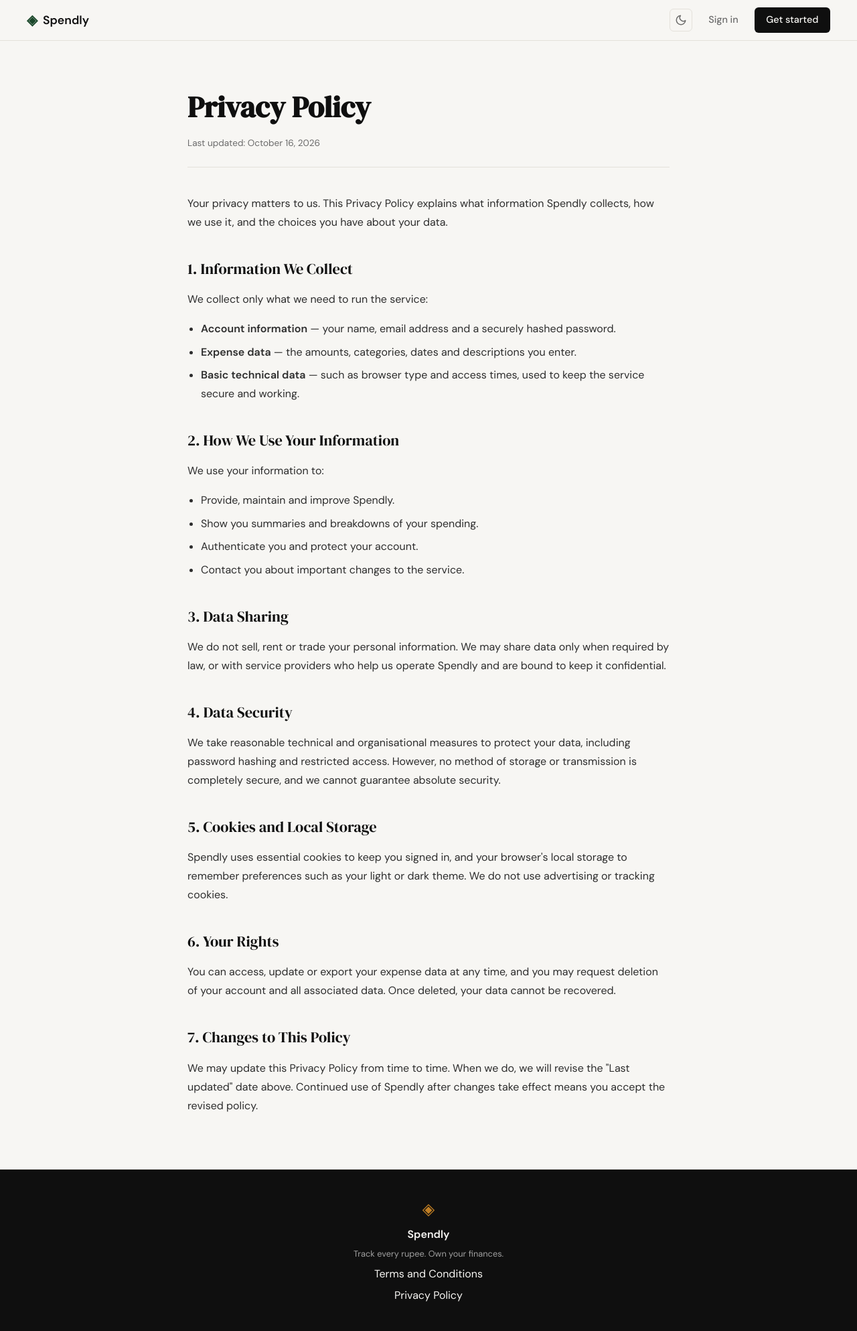
After one commit to PrajotShrivastava/SPENDLY_ExpenseTracker, a Flask app: page /privacy in a window 1280 px wide. The commit adds this page. Shown: the whole page at 67% size. Run offline with Flask 3, Linux system fonts and the light colour scheme.

Commit message:
Added terms and privacy policy pages
Co-Authored-By: Claude Opus 5.5 <noreply@anthropic.com>

```diff
--- a/app.py
+++ b/app.py
@@ -20,6 +20,16 @@ def register():
 @app.route("/login")
 def login():
     return render_template("login.html")
+
+
+@app.route("/terms")
+def terms():
+    return render_template("terms.html")
+
+
+@app.route("/privacy")
+def privacy():
+    return render_template("privacy.html")
 
 
 # ------------------------------------------------------------------ #
--- a/static/css/style.css
+++ b/static/css/style.css
@@ -563,6 +563,51 @@ a { color: inherit; text-decoration: none; }
 }
 
 /* ------------------------------------------------------------------ */
+/* Legal pages                                                         */
+/* ------------------------------------------------------------------ */
+
+.legal-section { padding: 4rem 2rem; }
+
+.legal-container {
+    max-width: 720px;
+    margin: 0 auto;
+}
+
+.legal-header {
+    margin-bottom: 2.5rem;
+    padding-bottom: 1.5rem;
+    border-bottom: 1px solid var(--border);
+}
+
+.legal-title {
+    font-family: var(--font-display);
+    font-size: clamp(2rem, 4vw, 2.75rem);
+    color: var(--ink);
+    margin-bottom: 0.5rem;
+}
+
+.legal-updated {
+    font-size: 0.85rem;
+    color: var(--ink-muted);
+}
+
+.legal-body { color: var(--ink-soft); line-height: 1.75; }
+
+.legal-body h2 {
+    font-family: var(--font-display);
+    font-weight: 400;
+    font-size: 1.4rem;
+    color: var(--ink);
+    margin: 2.25rem 0 0.75rem;
+}
+
+.legal-body p { margin-bottom: 1rem; }
+
+.legal-body ul { margin: 0 0 1rem 1.25rem; }
+
+.legal-body li { margin-bottom: 0.4rem; }
+
+/* ------------------------------------------------------------------ */
 /* Responsive                                                          */
 /* ------------------------------------------------------------------ */
 
--- a/templates/base.html
+++ b/templates/base.html
@@ -54,8 +54,8 @@
             <span class="brand-icon">◈</span>
             <span class="footer-name">Spendly</span>
             <p class="footer-copy">Track every rupee. Own your finances.</p>
-            <a href="#">Terms and Conditions</a>
-            <a href="#">Privacy Policy</a>
+            <a href="{{ url_for('terms') }}">Terms and Conditions</a>
+            <a href="{{ url_for('privacy') }}">Privacy Policy</a>
         </div>
     </footer>
 
--- /dev/null
+++ b/templates/privacy.html
@@ -0,0 +1,79 @@
+{% extends "base.html" %}
+
+{% block title %}Privacy Policy — Spendly{% endblock %}
+
+{% block content %}
+
+<section class="legal-section">
+    <div class="legal-container">
+
+        <div class="legal-header">
+            <h1 class="legal-title">Privacy Policy</h1>
+            <p class="legal-updated">Last updated: October 16, 2026</p>
+        </div>
+
+        <div class="legal-body">
+            <p>
+                Your privacy matters to us. This Privacy Policy explains what
+                information Spendly collects, how we use it, and the choices you
+                have about your data.
+            </p>
+
+            <h2>1. Information We Collect</h2>
+            <p>We collect only what we need to run the service:</p>
+            <ul>
+                <li><strong>Account information</strong> — your name, email address and a securely hashed password.</li>
+                <li><strong>Expense data</strong> — the amounts, categories, dates and descriptions you enter.</li>
+                <li><strong>Basic technical data</strong> — such as browser type and access times, used to keep the service secure and working.</li>
+            </ul>
+
+            <h2>2. How We Use Your Information</h2>
+            <p>We use your information to:</p>
+            <ul>
+                <li>Provide, maintain and improve Spendly.</li>
+                <li>Show you summaries and breakdowns of your spending.</li>
+                <li>Authenticate you and protect your account.</li>
+                <li>Contact you about important changes to the service.</li>
+            </ul>
+
+            <h2>3. Data Sharing</h2>
+            <p>
+                We do not sell, rent or trade your personal information. We may
+                share data only when required by law, or with service providers
+                who help us operate Spendly and are bound to keep it confidential.
+            </p>
+
+            <h2>4. Data Security</h2>
+            <p>
+                We take reasonable technical and organisational measures to protect
+                your data, including password hashing and restricted access.
+                However, no method of storage or transmission is completely secure,
+                and we cannot guarantee absolute security.
+            </p>
+
+            <h2>5. Cookies and Local Storage</h2>
+            <p>
+                Spendly uses essential cookies to keep you signed in, and your
+                browser's local storage to remember preferences such as your
+                light or dark theme. We do not use advertising or tracking cookies.
+            </p>
+
+            <h2>6. Your Rights</h2>
+            <p>
+                You can access, update or export your expense data at any time, and
+                you may request deletion of your account and all associated data.
+                Once deleted, your data cannot be recovered.
+            </p>
+
+            <h2>7. Changes to This Policy</h2>
+            <p>
+                We may update this Privacy Policy from time to time. When we do, we
+                will revise the "Last updated" date above. Continued use of Spendly
+                after changes take effect means you accept the revised policy.
+            </p>
+        </div>
+
+    </div>
+</section>
+
+{% endblock %}
```
Also changed, not shown: templates/terms.html (added, +77 -0 lines).
